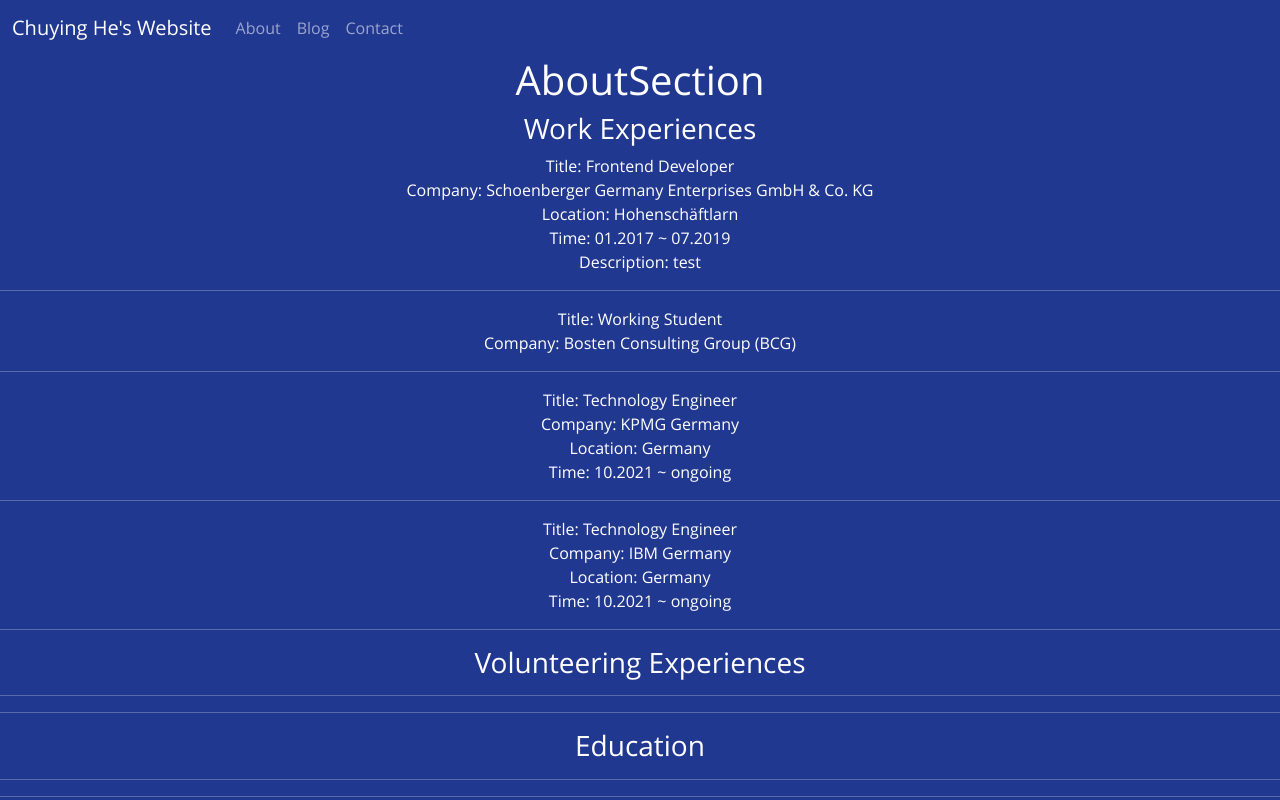
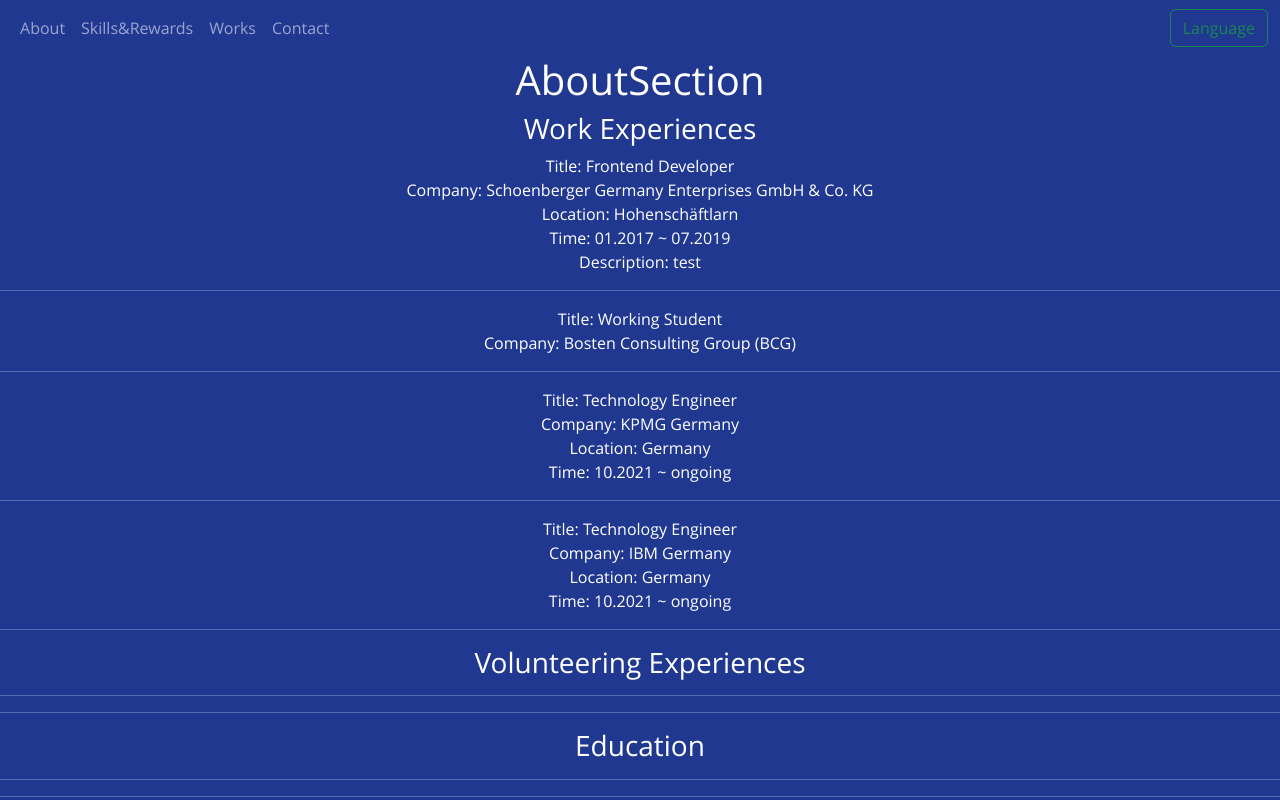
Before and after one commit to ChuyingHe/personal-website, a React (Create React App) app: page / in a window 1280 px wide. Shown: the top 800 px of the page. Built offline with nearby package versions, Linux system fonts and the light colour scheme.

Commit message:
adjust nav

```diff
--- a/src/components/NavScroll.js
+++ b/src/components/NavScroll.js
@@ -10,9 +10,9 @@
   return (
     <Navbar className="chuying-navbar" variant="dark" expand="lg">
       <Container fluid>
-        <Navbar.Brand className="navbar-brand-color" href="#">
+        {/* <Navbar.Brand className="navbar-brand-color" href="#">
           Chuying He's Website
-        </Navbar.Brand>
+        </Navbar.Brand> */}
         <Navbar.Toggle aria-controls="navbarScroll" />
         <Navbar.Collapse id="navbarScroll">
           <Nav
@@ -22,10 +22,12 @@
           >
             {/* <Nav.Link href="#home">Home</Nav.Link> */}
             <Nav.Link href="#about">About</Nav.Link>
-            {/* <Nav.Link href="#service">Service</Nav.Link> */}
-            <Nav.Link href="#blog">Blog</Nav.Link>
+            <Nav.Link href="#skill">Skills&Rewards</Nav.Link>
+            <Nav.Link href="#blog">Works</Nav.Link>
             <Nav.Link href="#contact">Contact</Nav.Link>
           </Nav>
+
+          <Button variant="outline-success">Language</Button>
           {/* <Form className="d-flex">
             <Form.Control
               type="search"
```
